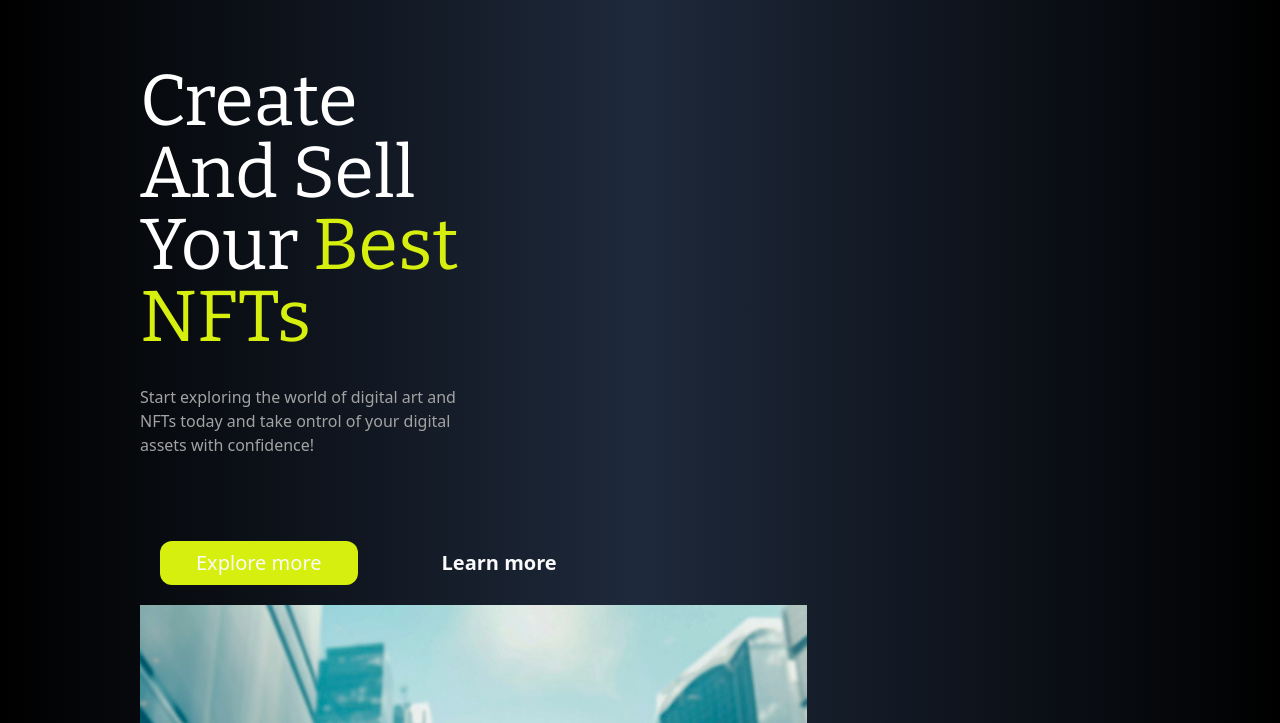
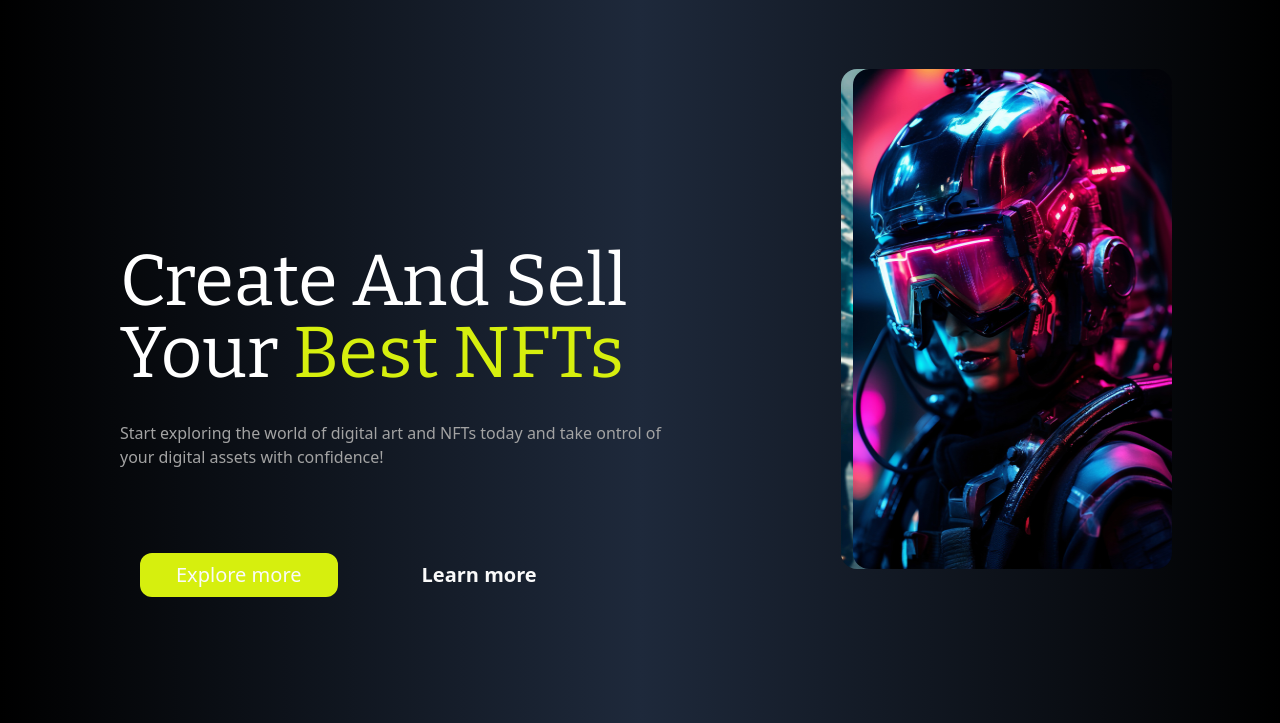
Before and after one commit to Reivah/Digital-Art, a plain HTML site: page index.html in a window 1280 px wide. Shown: the part 1977-2700 px from the top of the page. Drawn offline with nearby package versions, Linux system fonts and the light colour scheme.

Commit message:
adding mb to section

```diff
--- a/index.html
+++ b/index.html
@@ -167,8 +167,8 @@
             </div>
         </section>
 
-        <section class="container min-w-full p-5  flex flex-col ">
-            <div class="flex flex-col text-center  lg:w-[50%] text-white   ">
+        <section class="container min-w-full  flex flex-col lg:flex-row   ">
+            <div class="flex flex-col text-center   text-white  lg:mt-[200px] lg:mb-[200px] ">
                 <div class="lg:pr-[150px] lg:mb-8 lg:text-left ">
                     <h1 class="mb-8  text-5xl capitalize font-bitter lg:text-7xl">Create and sell your<span
                             class="text-yellow"> Best NFTs</span></h1>
@@ -180,9 +180,11 @@
                     <button class="px-9 py-2 rounded-x text-neutral-50 text-xl font-bold">Learn more</button>
                 </div>
             </div>
-            <div>
-                <img src="./src/img/white-girl-mobile.jpg" alt="">
-                <img src="./src/img/maxtac-mobile.jpg" alt="">
+            <div class="space-y-6 lg:relative lg:w-[50%] ">
+                <img src="./src/img/white-girl-mobile.jpg" alt="" class="rounded-2xl lg:hidden">
+                <img src="./src/img/maxtac-mobile.jpg" alt=" " class="rounded-2xl lg:hidden">
+                <img src="./src/img/white-girl-mobile.jpg" alt="" class="rounded-2xl lg:absolute lg:top-0 lg:left-0 lg:h-[500px] ">
+                <img src="./src/img/maxtac-mobile.jpg" alt=" " class="rounded-2xl lg:absolute lg:top-0 lg:left-3 lg:h-[500px] ">
             </div>
         </section>
     </main>
```
Also changed, not shown: style.css.
